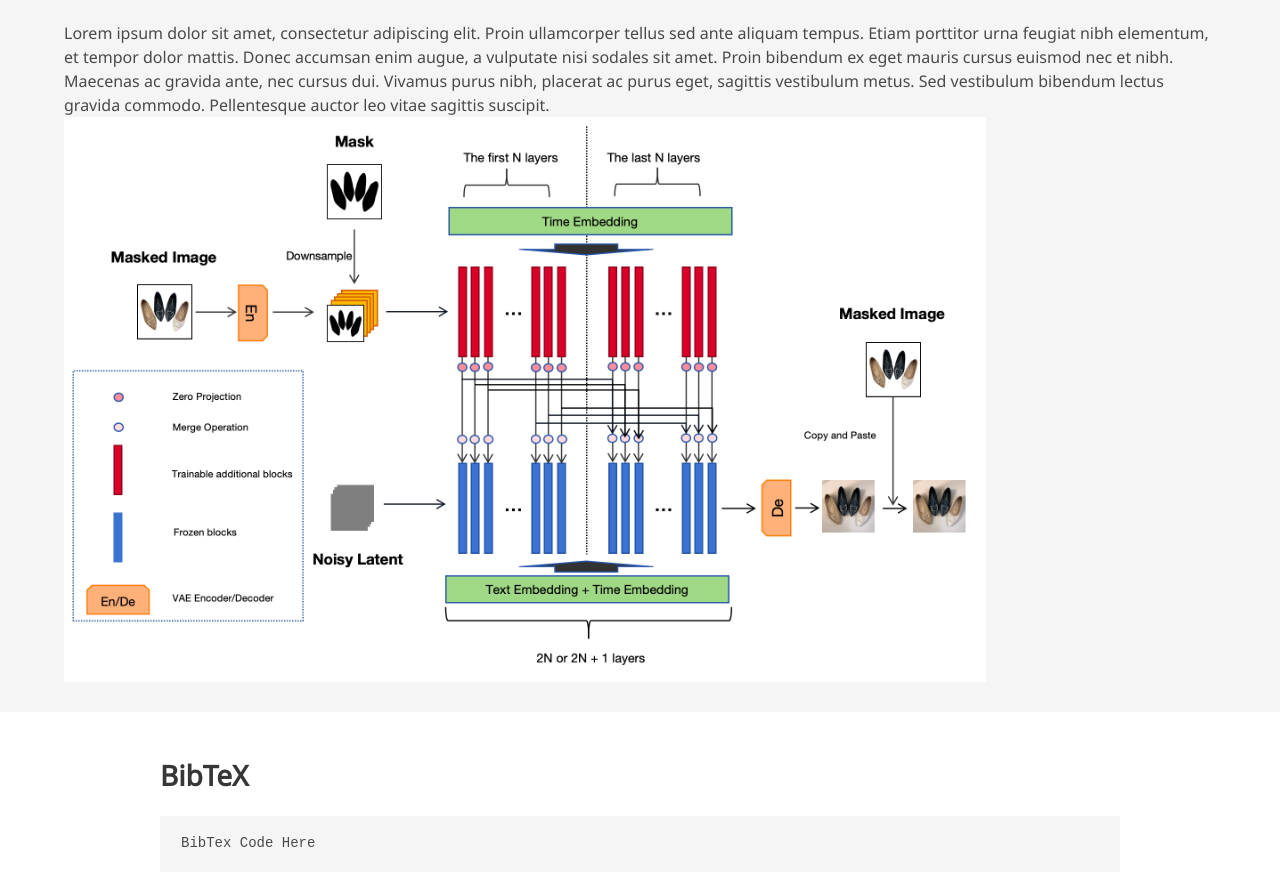
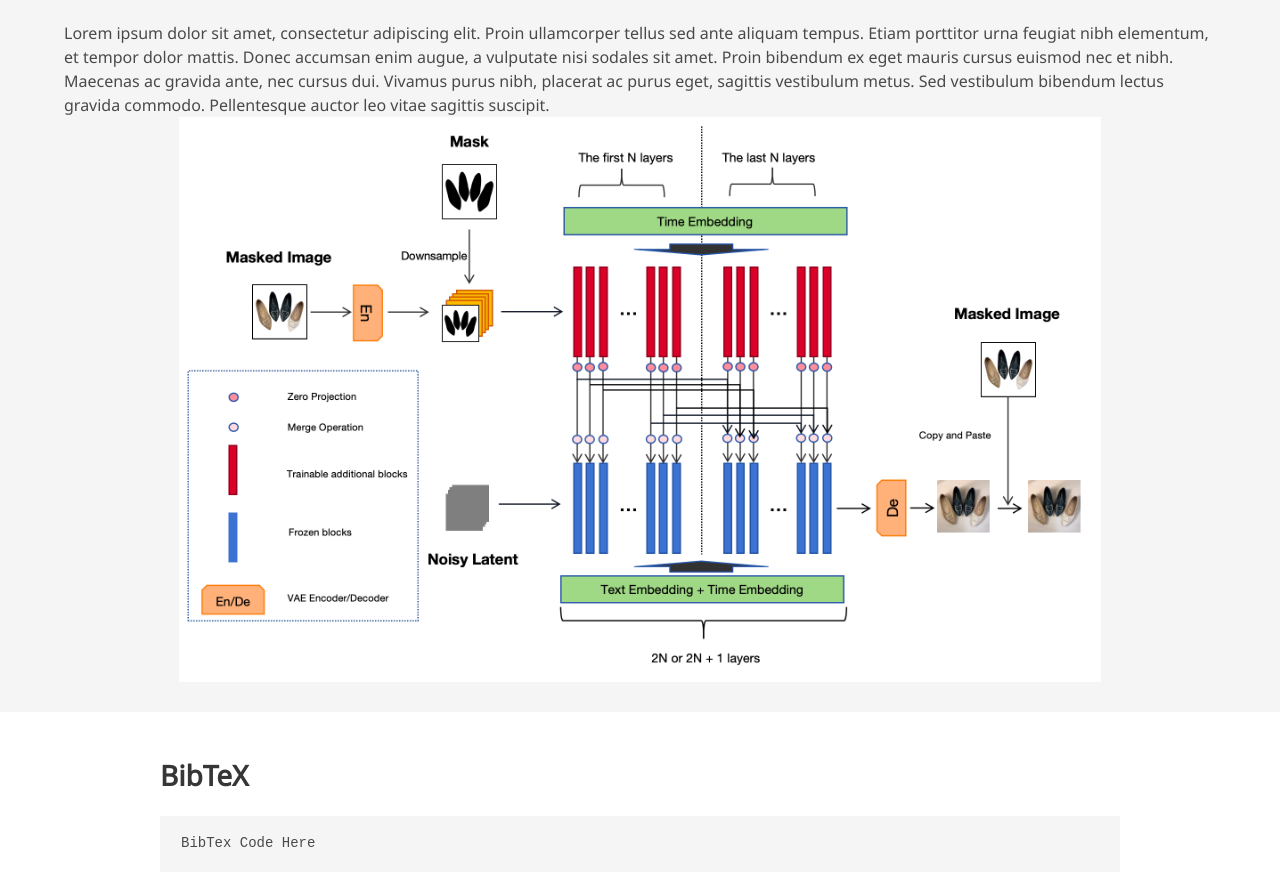
Before and after one commit to hyd123/Background-adapter, a plain HTML site: page index.html in a window 1280 px wide. Shown: the part 1664-2549 px from the top of the page. Drawn offline with nearby package versions, Linux system fonts and the light colour scheme; some icons are missing; a web font is replaced by a local one.

Commit message:
add flowchart for page

```diff
--- a/index.html
+++ b/index.html
@@ -244,7 +244,7 @@
       <p>
         Lorem ipsum dolor sit amet, consectetur adipiscing elit. Proin ullamcorper tellus sed ante aliquam tempus. Etiam porttitor urna feugiat nibh elementum, et tempor dolor mattis. Donec accumsan enim augue, a vulputate nisi sodales sit amet. Proin bibendum ex eget mauris cursus euismod nec et nibh. Maecenas ac gravida ante, nec cursus dui. Vivamus purus nibh, placerat ac purus eget, sagittis vestibulum metus. Sed vestibulum bibendum lectus gravida commodo. Pellentesque auctor leo vitae sagittis suscipit.
           </p>
-      <img  src="static/images/flowchart.png" width="80%" height="80%">
+          <div align=center><img  src="static/images/flowchart.png" width="80%" height="80%"></div>
       </div>
     </div>
   </section>
```
